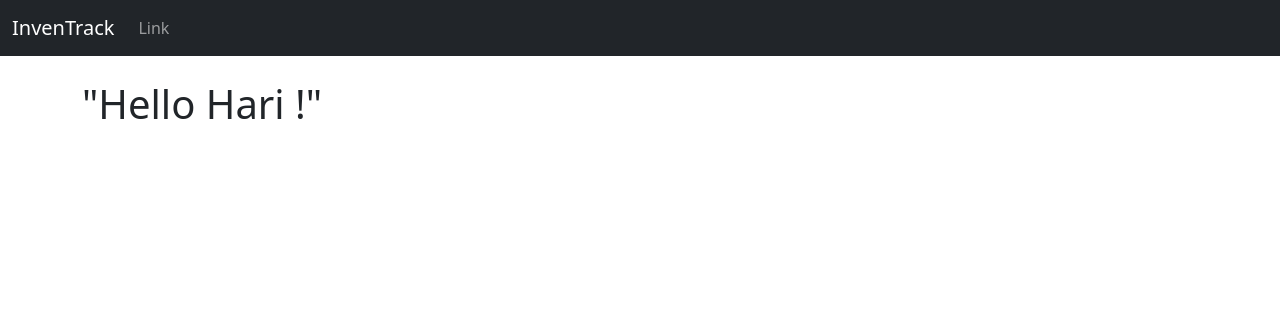
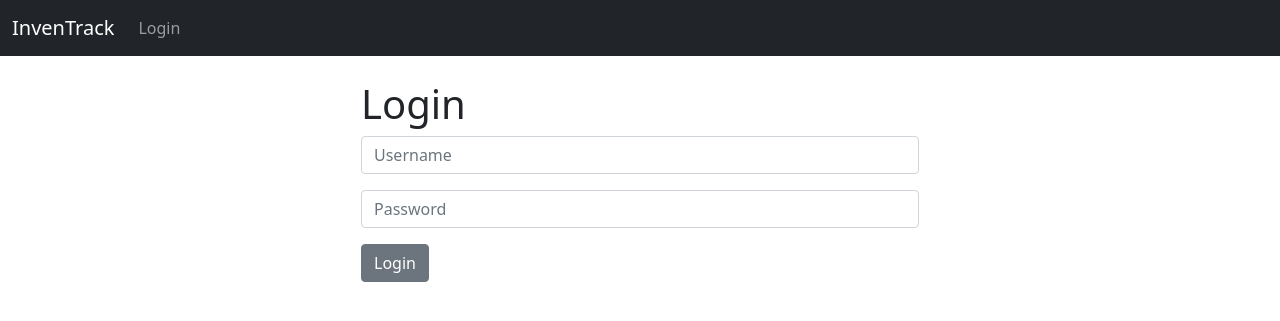
Before and after one commit to HaRi-Haran-D/Management, a Django app: page / in a window 1280 px wide. Shown: the top 321 px of the page. Run offline with Django 5.2, Linux system fonts and the light colour scheme.

Commit message:
project update

```diff
--- a/project/app/templates/home.html
+++ b/project/app/templates/home.html
@@ -14,12 +14,17 @@
         {% include 'navbar.html' %}
         <div class="container">
             <br />
+            {% if messages %}
+            {% for message in messages %}
+                <div class="alert alert-warning alert-dismissible fade show" role="alert">
+                    {{ message }}
+                    <button type="button" class="btn-close" data-bs-dismiss="alert" aria-label="Close"></button>
+                </div>
+            {% endfor %}
+            {% endif %}
             {% block content %}
-
         {% endblock %}
         </div>
-
-
 
     <!-- Optional JavaScript; choose one of the two! -->
     <!-- Option 1: Bootstrap Bundle with Popper -->
--- a/project/app/templates/index.html
+++ b/project/app/templates/index.html
@@ -1,6 +1,20 @@
 {% extends 'home.html' %}
 {% block content %}
-
-<h1>"Hello Hari !"</h1>
-
+<div class="col-md-6 offset-md-3">
+    {% if user.is_authenticated %}
+    <h1>Hello World</h1>
+    {% else %}
+    <h1>Login</h1>
+    <form action="{% url 'home' %}" method="post" >
+        {% csrf_token %}
+        <div class="mb-3">
+            <input type="text" name="username" class="form-control" placeholder="Username" required>
+        </div>
+        <div class="mb-3">
+            <input type="password" name="password" class="form-control" placeholder="Password" required>
+        </div>
+        <button type="submit" class="btn btn-secondary">Login</button>
+    </form>
+</div>
+{% endif %}
 {% endblock %}
--- a/project/app/templates/navbar.html
+++ b/project/app/templates/navbar.html
@@ -6,9 +6,15 @@
     </button>
     <div class="collapse navbar-collapse" id="navbarScroll">
       <ul class="navbar-nav me-auto my-2 my-lg-0 navbar-nav-scroll" style="--bs-scroll-height: 100px;">
+        {% if user.is_authenticated %}
         <li class="nav-item">
-          <a class="nav-link" href="">Link</a>
+          <a class="nav-link" href="{% url 'logout' %}">Logout</a>
         </li>
+        {% else %}
+        <li class="nav-item">
+          <a class="nav-link" href="{% url 'home' %}">Login</a>
+        </li>
+        {% endif %}
       </ul>
 
     </div>
--- a/project/app/urls.py
+++ b/project/app/urls.py
@@ -2,6 +2,6 @@ from django.urls import path
 from . import views
 urlpatterns = [
     path('',views.home, name = 'home'),
-    path('login/',views.login_user, name = 'login'),
-    path('logout/',views.logout_user, name = 'logout'),
+    path('login/', views.login_user, name = 'login'),
+    path('logout/', views.logout_user, name = 'logout'),
 ]
--- a/project/app/views.py
+++ b/project/app/views.py
@@ -1,13 +1,27 @@
-from django.shortcuts import render
+from django.shortcuts import render, redirect
 from django.contrib.auth import authenticate, login, logout
 from django.contrib import messages
 
 # Create your views here.
 def home(request):
-    return render(request, 'index.html', {})
+    if request.method == 'POST':
+        username = request.POST['username']
+        password = request.POST['password']
+        user = authenticate(request, username=username, password=password)
+        if user is not None:
+            login(request, user)
+            messages.success(request, "Logged in successfully.")
+            return redirect('home')
+        else:
+            messages.error(request, "Invalid username or password.")
+            return redirect('home')
+    else:
+        return render(request, 'index.html', {})
 
 def login_user(request):
-    pass
+    return redirect('home')
 
 def logout_user(request):
-    pass
+    logout(request)
+    messages.success(request, "Logged out successfully.")
+    return redirect('home')
```
Lines whose indentation alone changed are shown as unchanged.
